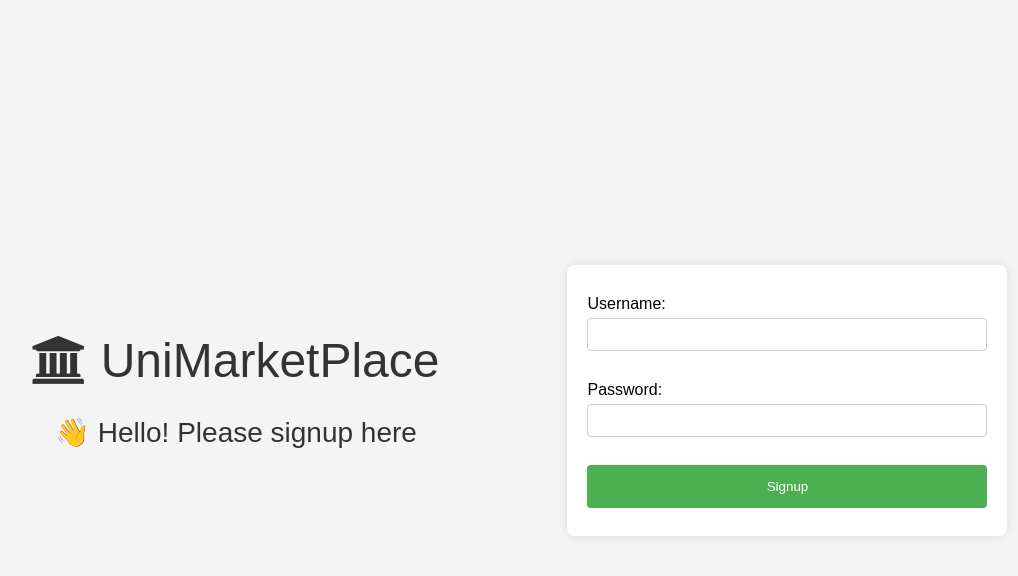
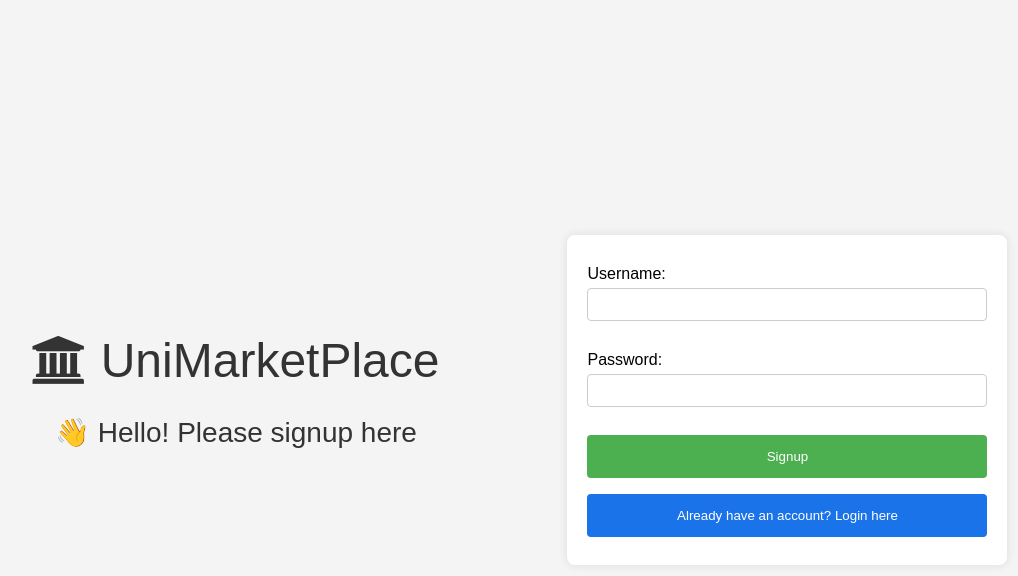
Before and after one commit to kukr/UniMarket-Place, a Flask app: page /signup in a window 1280 px wide. Shown: the top 576 px of the page, without its empty margins (120-1138 px from the left). Run offline with Flask 2, Linux system fonts and the light colour scheme; parts of the project's set-up code (start-up, migrations or seed data) failed here and were passed over.

Commit message:
Updating signup

```diff
--- a/templates/signup.html
+++ b/templates/signup.html
@@ -55,6 +55,7 @@
         {{ form.password }}
         <br>
         {{ form.submit }}
+        <input type="button" value="Already have an account? Login here" onclick="location.href='/login'">
         {% with messages = get_flashed_messages() %}
         {% if messages %}
         <ul>
```
